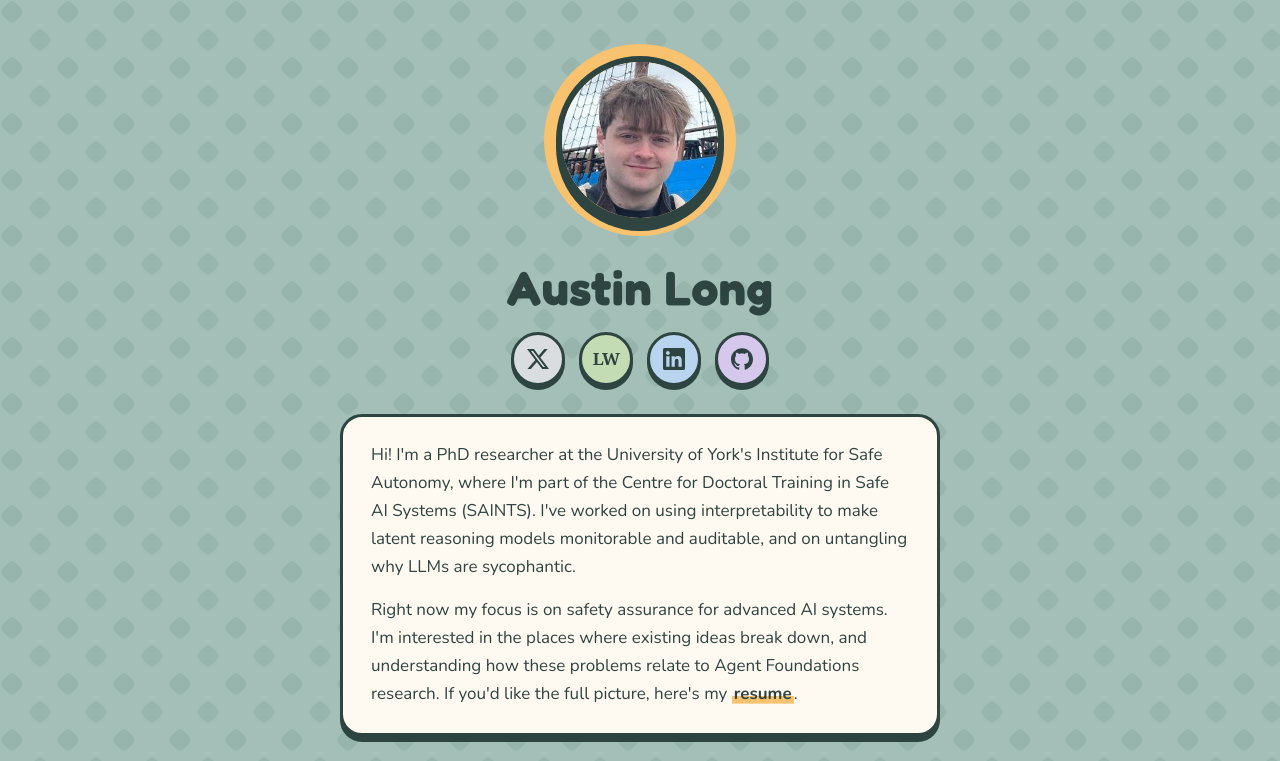
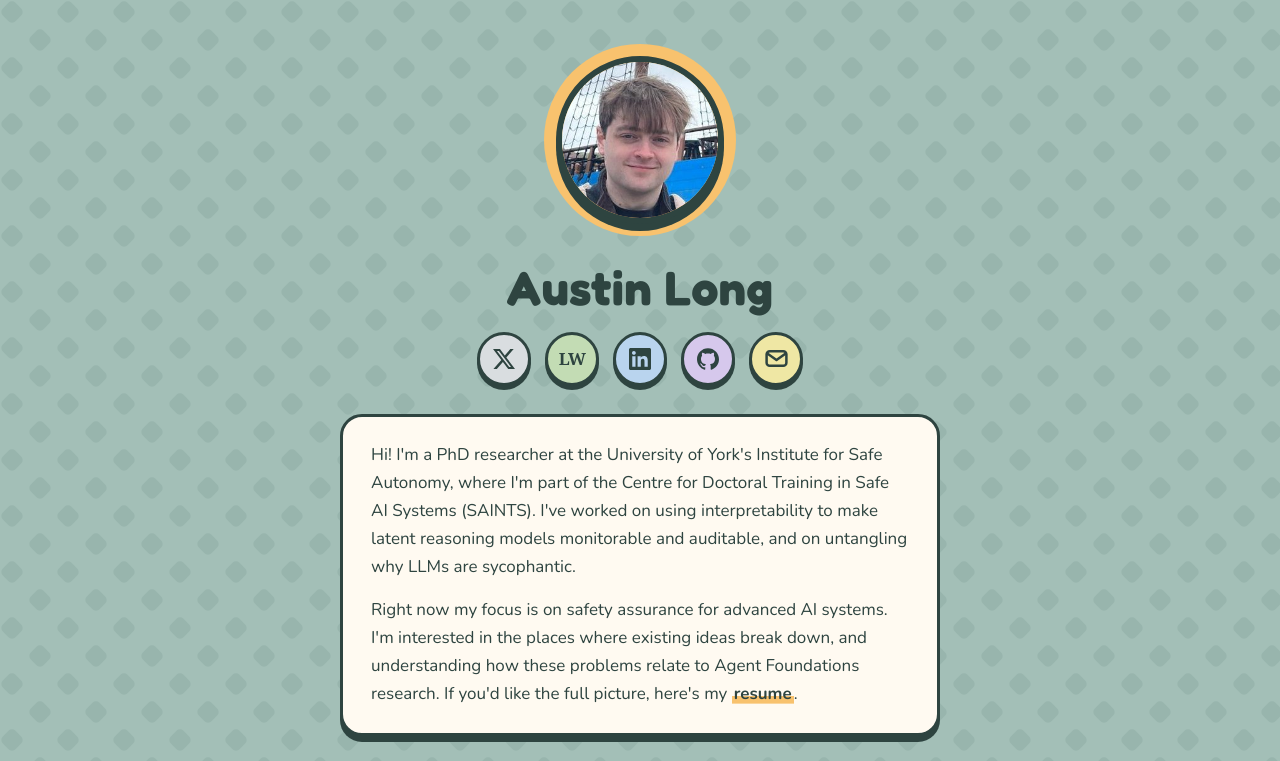
Before and after one commit to Aauustiin/Aauustiin.github.io, a plain HTML site: page index.html in a window 1280 px wide. Shown: the top 761 px of the page. Drawn offline with nearby package versions, Linux system fonts and the light colour scheme.

Commit message:
Add email button to social links
Co-Authored-By: Claude Opus 5.5 <noreply@anthropic.com>

```diff
--- a/index.html
+++ b/index.html
@@ -33,6 +33,9 @@
         </a>
         <a class="social social--github" href="https://github.com/Aauustiin" target="_blank" rel="noopener" aria-label="GitHub" title="GitHub">
           <svg viewBox="0 0 24 24" aria-hidden="true"><path d="M12 .297c-6.63 0-12 5.373-12 12 0 5.303 3.438 9.8 8.205 11.385.6.113.82-.258.82-.577 0-.285-.01-1.04-.015-2.04-3.338.724-4.042-1.61-4.042-1.61C4.422 18.07 3.633 17.7 3.633 17.7c-1.087-.744.084-.729.084-.729 1.205.084 1.838 1.236 1.838 1.236 1.07 1.835 2.809 1.305 3.495.998.108-.776.417-1.305.76-1.605-2.665-.3-5.466-1.332-5.466-5.93 0-1.31.465-2.38 1.235-3.22-.135-.303-.54-1.523.105-3.176 0 0 1.005-.322 3.3 1.23.96-.267 1.98-.399 3-.405 1.02.006 2.04.138 3 .405 2.28-1.552 3.285-1.23 3.285-1.23.645 1.653.24 2.873.12 3.176.765.84 1.23 1.91 1.23 3.22 0 4.61-2.805 5.625-5.475 5.92.42.36.81 1.096.81 2.22 0 1.606-.015 2.896-.015 3.286 0 .315.21.69.825.57C20.565 22.092 24 17.592 24 12.297c0-6.627-5.373-12-12-12"/></svg>
+        </a>
+        <a class="social social--email" href="mailto:austin.long@york.ac.uk" aria-label="Email" title="Email">
+          <svg viewBox="0 0 24 24" aria-hidden="true"><rect x="2.5" y="5" width="19" height="14" rx="3"/><path d="M3.5 7.5 12 13.5l8.5-6"/></svg>
         </a>
       </nav>
     </header>
--- a/style.css
+++ b/style.css
@@ -148,6 +148,17 @@ body::before {
 .social--lw       { --fill: #c3dcb4; }
 .social--linkedin { --fill: #b9d4ee; }
 .social--github   { --fill: #d6c8ec; }
+.social--email    { --fill: #efe7a4; }   /* pastel lemon: the hue gap the others leave */
+
+.social--email svg {
+  width: 25px;
+  height: 25px;
+  fill: none;
+  stroke: currentColor;
+  stroke-width: 2.4;
+  stroke-linecap: round;
+  stroke-linejoin: round;
+}
 
 .lw-mark {
   font-family: Georgia, "Times New Roman", serif;
```
